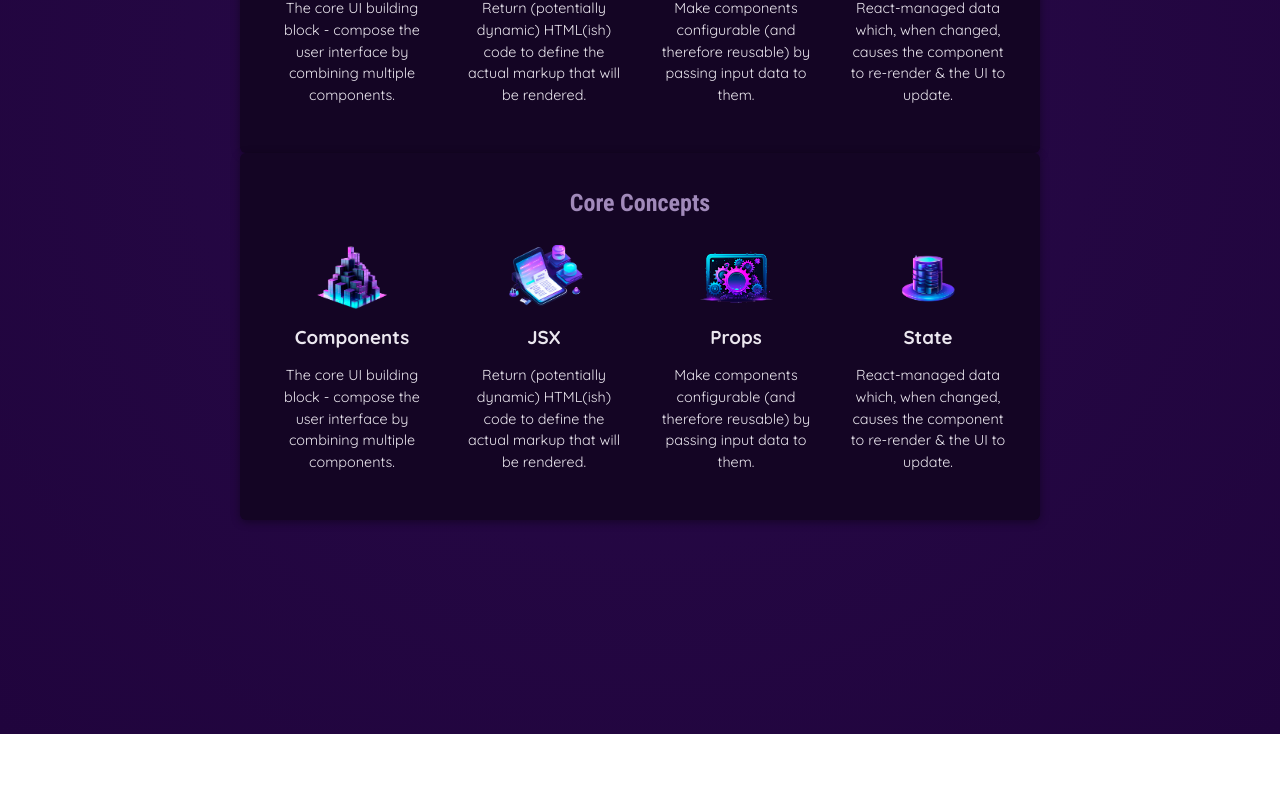
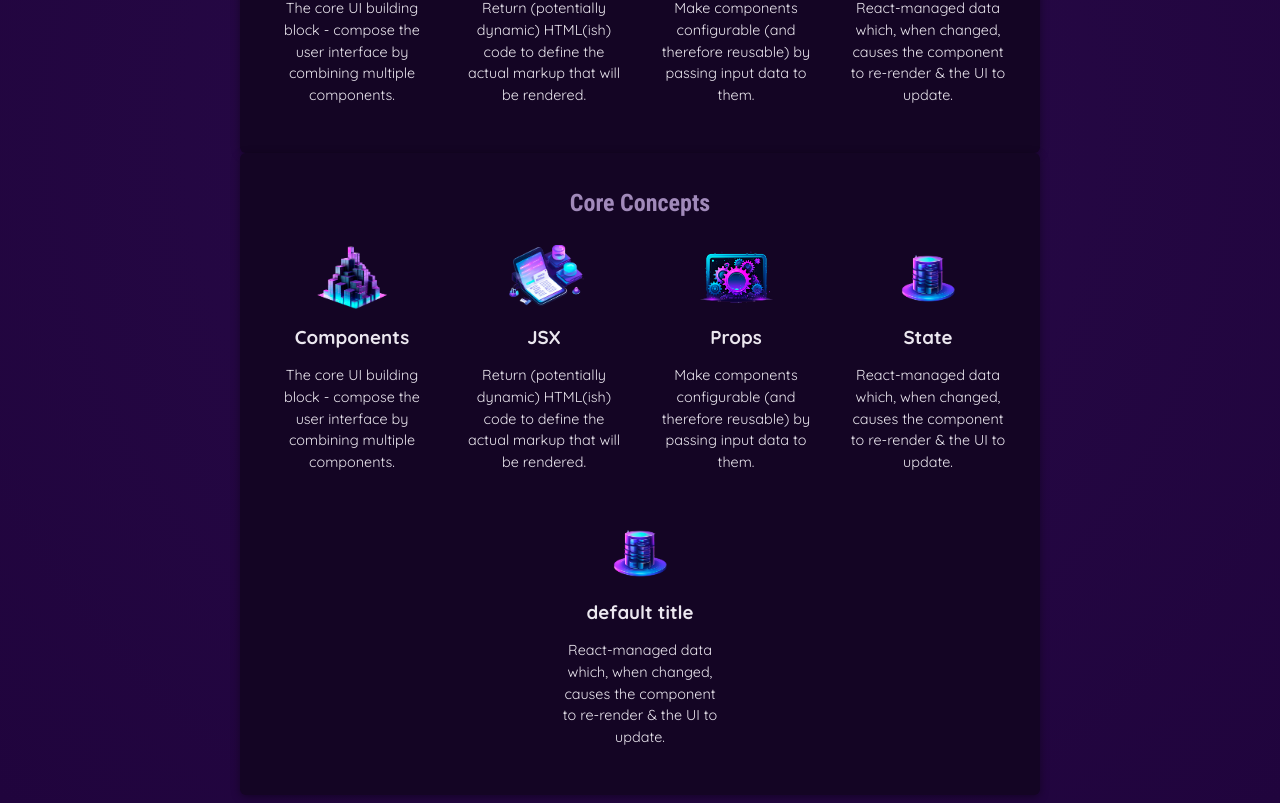
Before and after one commit to mateus96mt/learning_react, a React (Vite) app: page / in a window 1280 px wide. Shown: the part 546-1349 px from the top of the page. Before the commit the page ends 1280 px from the top, so only its background shows below. Built offline with nearby package versions, Linux system fonts and the light colour scheme.

Commit message:
diferent ways to use props

```diff
--- a/src/App.jsx
+++ b/src/App.jsx
@@ -31,7 +31,7 @@ function Header() {
 //   );
 // }
 
-function CoreConcepts({image, title, description}) {
+function CoreConcepts({ image, title = "default title", description }) {
   return (
     <li>
       <img src={image} alt={title} />
@@ -60,6 +60,7 @@ function MainContent() {
           <CoreConcepts {...CORE_CONCEPTS[1]} />
           <CoreConcepts {...CORE_CONCEPTS[2]} />
           <CoreConcepts {...CORE_CONCEPTS[3]} />
+          <CoreConcepts {...CORE_CONCEPTS[4]} />
         </ul>
       </section>
     </main>
--- a/src/data.js
+++ b/src/data.js
@@ -28,4 +28,9 @@ export const CORE_CONCEPTS = [
     description:
       'React-managed data which, when changed, causes the component to re-render & the UI to update.',
   },
+  {
+    image: stateImg,
+    description:
+      'React-managed data which, when changed, causes the component to re-render & the UI to update.',
+  },
 ];
```
